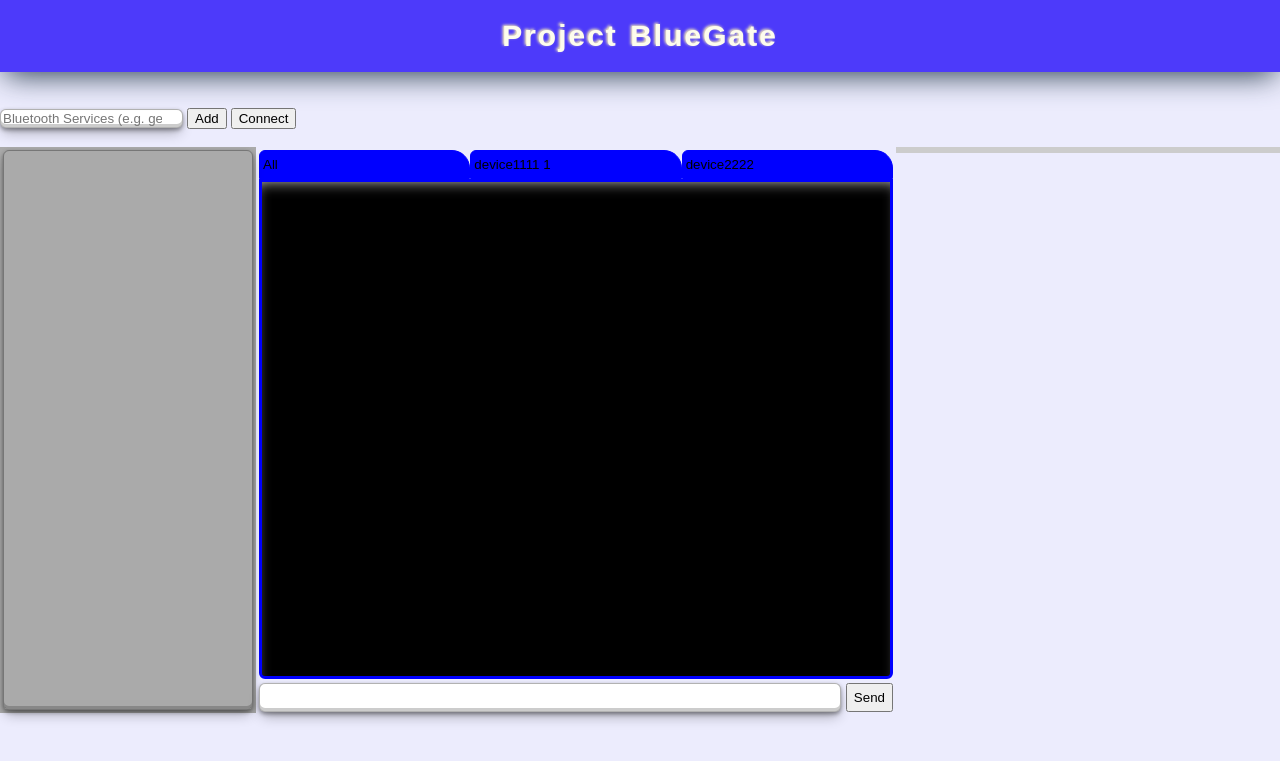
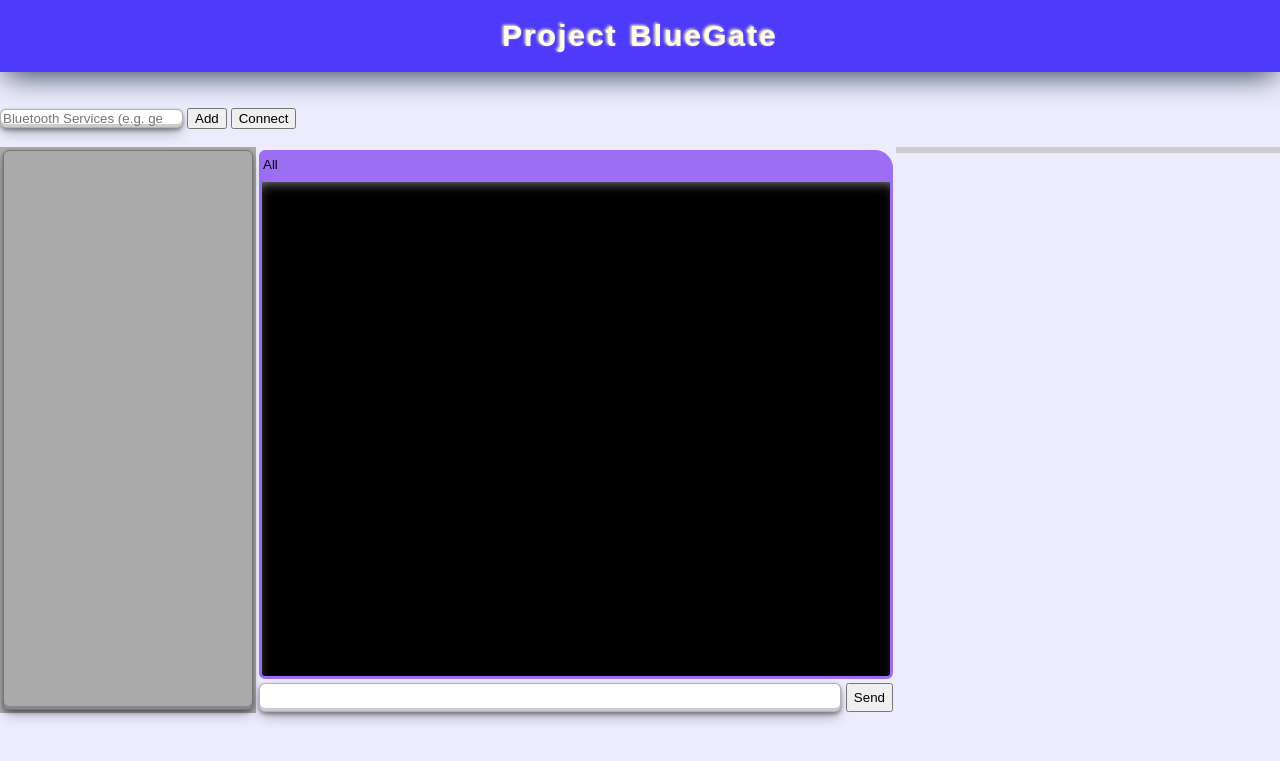
Before and after one commit to an36/Project_BlueGate, a PHP site: page / in a window 1280 px wide. Shown: the top 761 px of the page. Run offline with PHP 8.4, Linux system fonts and the light colour scheme.

Commit message:
DevList discon img alignment + Dynamic Tab&Terminal color coding

```diff
--- a/src/css/main.css
+++ b/src/css/main.css
@@ -4,6 +4,12 @@
 
 :root{
     --columnPadding: 3px;
+    --allTerminalClr: #9B6EF3;
+    --terminal0Clr: #83B2FF;
+    --terminal1Clr: #8BF18B;
+    --terminal2Clr: #FFE981;
+    --terminal3Clr: #FF8650;
+    --terminal4Clr: #FF555E;
 }
 
 *{
@@ -94,17 +100,23 @@ body{
 .devlistInner{
     overflow-y: scroll;
     width: 100%;
+    cursor: default;
 }
 
 .devlistInner b{
     vertical-align: middle;
     word-wrap: break-word;
+    white-space: nowrap;
+    display: flex;
+    position: relative;
 }
 
 .devlistInner img{
     vertical-align: middle;
-    margin-left: 5%;
+    position: absolute;
     cursor: pointer;
+    top: 2px;
+    right: 3px;
 }
 
 
@@ -119,11 +131,12 @@ body{
     text-overflow: ellipsis;
     text-align: left;
     overflow: hidden;
-    border: 1px solid blue;
+    /* border: 1px solid var(--terminal1Clr); */
     padding: 6px 3px;
-    background-color: blue;
+    /* background-color: var(--terminal1Clr); */
     border-top-left-radius: 6px;
     border-top-right-radius: 18px;
+    cursor: pointer;
 }
 
 .terminal{
@@ -134,9 +147,22 @@ body{
     resize: none;
     border-top-left-radius: 0;
     border-top-right-radius: 0;
-    border: 3px solid blue;
-    box-shadow: inset 1px 8px 16px -10px whitesmoke;
+    /* border: 3px solid var(--terminal1Clr); */
+    box-shadow: inset 1px 6px 16px -10px white;
+    text-overflow: ellipsis;
+    /* white-space: pre; */
+    text-align: left;
 }
+
+#Allbtn{
+    background-color: var(--allTerminalClr);
+    border: 1px solid var(--allTerminalClr);
+}
+
+#AllTerminal{
+    border: 3px solid var(--allTerminalClr);
+}
+
 
 .terminalInput{
     white-space: nowrap;
@@ -150,7 +176,7 @@ body{
     text-align: left;
     overflow: hidden;
     padding: 6px 3px;
-    direction: rtl;
+    /* direction: rtl; */
     margin-right: 5px;
 }
 
--- a/src/index.html
+++ b/src/index.html
@@ -40,8 +40,8 @@
         <div class="column2">
             <div class="tab" id="tab">
                 <button id="Allbtn" onclick="showAllTerminal();">All</button>
-                <button id="Allbtn1" onclick="showAllTerminal();">device1111 1</button>
-                <button id="Allbtn2" onclick="showAllTerminal();">device2222</button>
+                <!-- <button id="Allbtn1" onclick="showAllTerminal();">device1111 1</button> -->
+                <!-- <button id="Allbtn2" onclick="showAllTerminal();">device2222</button> -->
                 <!-- <button id="Allbtn3" onclick="showAllTerminal();">device3333</button>
                 <button id="Allbtn4" onclick="showAllTerminal();">device4444</button>
                 <button id="Allbtn5" onclick="showAllTerminal();">device5555</button> -->
--- a/src/js/UIcontrol.js
+++ b/src/js/UIcontrol.js
@@ -53,8 +53,15 @@ function sendBLE(){
 }
 
 function addTermTab(device_name, device_id){
+    let tempDevIndex = dev_name.indexOf(device_name);
     terminalTabs.innerHTML+="<button id=\""+device_id+"\">"+device_name+"</button>";
-    document.getElementById(device_id).onclick = function(){
+
+    let curr_tabbtn = document.getElementById(device_id);
+
+    curr_tabbtn.style.border = "1px solid var(--terminal"+tempDevIndex+"Clr)";
+    curr_tabbtn.style.backgroundColor = "var(--terminal"+tempDevIndex+"Clr)";
+
+    curr_tabbtn.onclick = function(){
         selectedTermID=device_name;
         let TermWindowns = document.getElementsByClassName("terminal");
         let curr_TermWindow = document.getElementById(device_name);
@@ -63,6 +70,10 @@ function addTermTab(device_name, device_id){
             TermWindowns[i].classList.add("hidden");
             console.log(i);
         }
+
+        let tempDevIndex = dev_name.indexOf(device_name);
+
+        curr_TermWindow.style.border = "3px solid var(--terminal"+tempDevIndex+"Clr)";
 
         curr_TermWindow.classList.remove("hidden");
     }
@@ -171,7 +182,7 @@ function updateDevList(add=0,BLEdev, BLEchar){
             curr_properties += "Notify";
         }
 
-        devlistInner.innerHTML += "<a class=\""+BLEdev.id+"\"><b>"+BLEdev.name+"<img onclick=\"disconnectBtn(this);\" name=\""+BLEdev.id+"\" src=\"/src/assets/Red-incorrect-icon-button-on-transparent-background-PNG-1.png\" width=\"17\" height=\"17\"></b><br>Properties: "+curr_properties+"<br><br></a>";
+        devlistInner.innerHTML += "<a class=\""+BLEdev.id+"\"><b>"+BLEdev.name+"<img onclick=\"disconnectBtn(this);\" name=\""+BLEdev.id+"\" src=\"/src/assets/Red-incorrect-icon-button-on-transparent-background-PNG-1.png\" width=\"17\" height=\"17\"></b>Properties: "+curr_properties+"<br><br></a>";
     }
     else{
         if(BLEdev){
```
